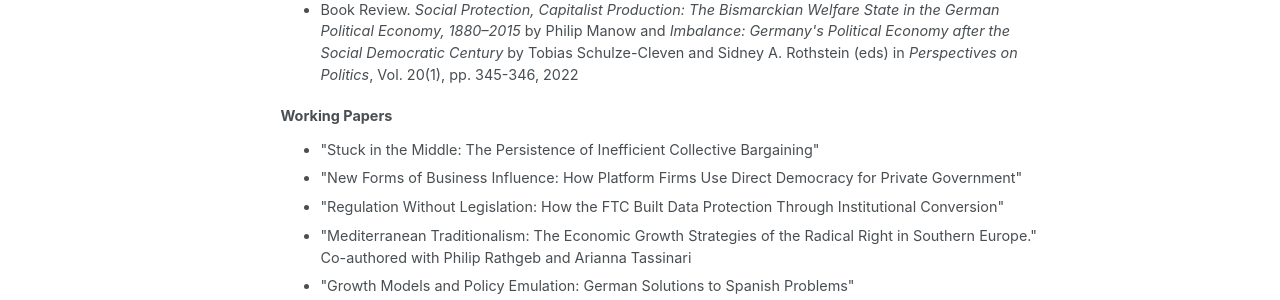
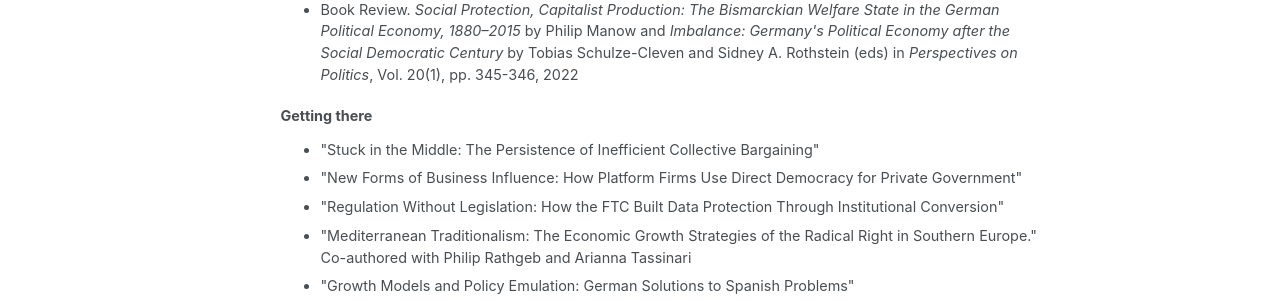
Before and after one commit to jimena-valdez/jimena-valdez.github.io, a Jekyll site: the page built from _pages/research.html, in a window 1280 px wide and 1046 px high. Shown: the part 470-770 px from the top of the window. Built offline with Jekyll 4.4.1, drawn with Linux system fonts in a browser that asks for light colours; some web fonts are replaced; a script bundle is joined from its source files by our own code; library files that are not in the unit come from our copies.

Commit message:
Rename Working Papers to Getting there

```diff
--- a/_pages/research.html
+++ b/_pages/research.html
@@ -19,7 +19,7 @@
   <li>Book Review. <em>Social Protection, Capitalist Production: The Bismarckian Welfare State in the German Political Economy, 1880–2015</em> by Philip Manow and <em>Imbalance: Germany's Political Economy after the Social Democratic Century</em> by Tobias Schulze-Cleven and Sidney A. Rothstein (eds) in <em>Perspectives on Politics</em>, Vol. 20(1), pp. 345-346, 2022</li>
 </ul>
 
-<h3 style="margin-top:1.5em;">Working Papers</h3>
+<h3 style="margin-top:1.5em;">Getting there</h3>
 
 <ul>
   <li>"Stuck in the Middle: The Persistence of Inefficient Collective Bargaining"</li>
```
